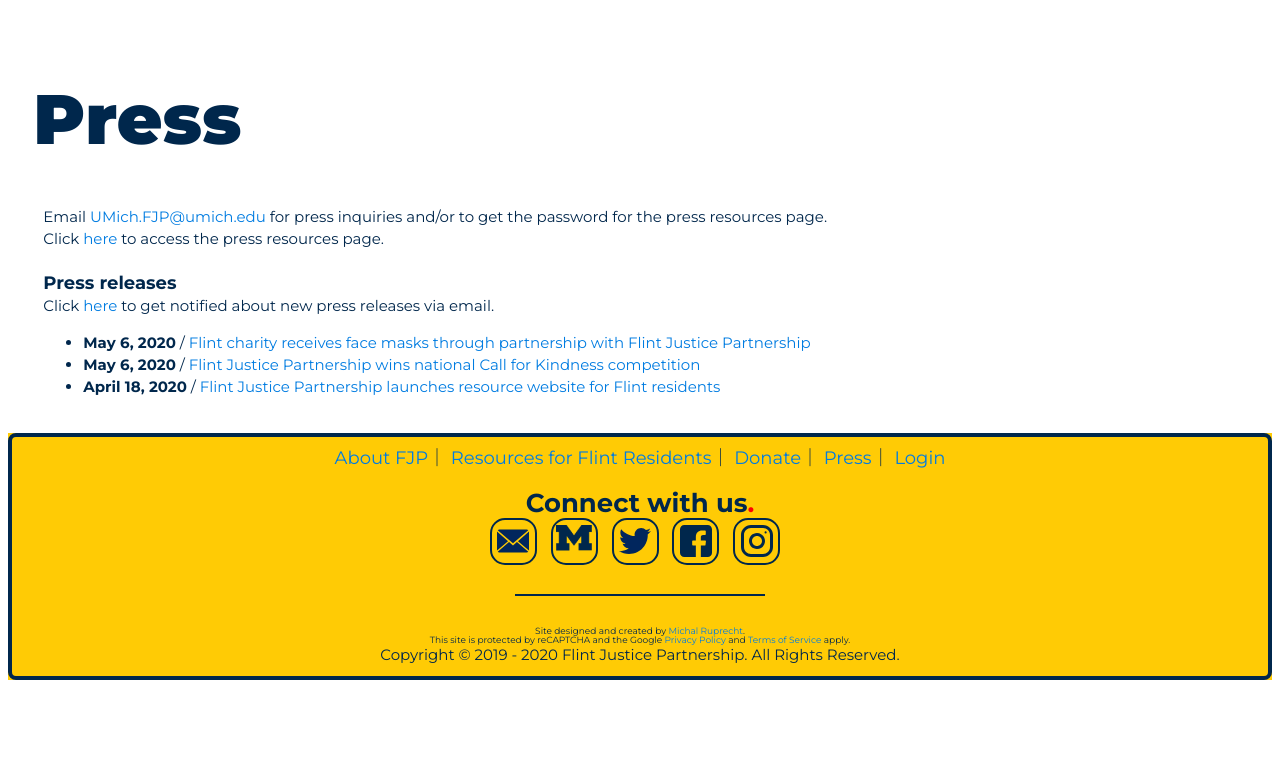
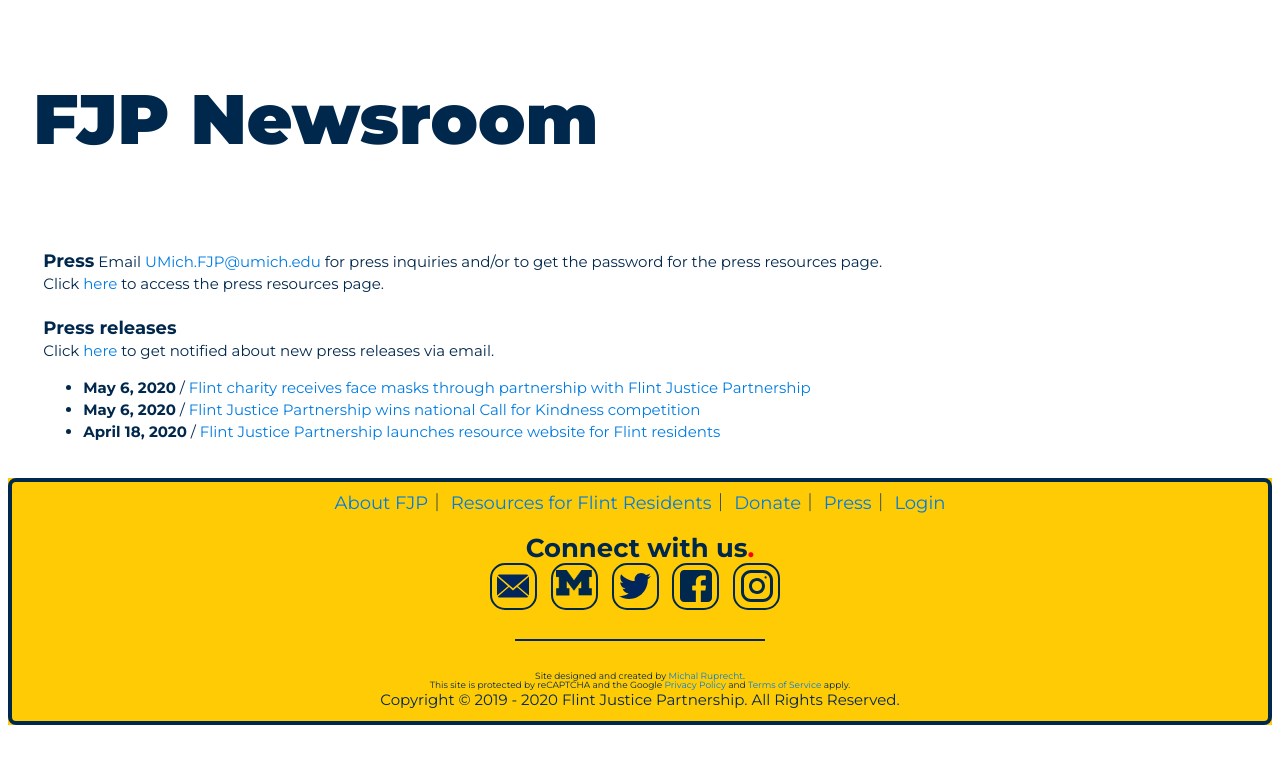
Before and after one commit to umichfjp/umichfjp.github.io, a Jekyll site: the page built from pages/press.html, in a window 1280 px wide. Shown: the top 764 px of the page. Built offline with Jekyll 4.4.1, drawn with Linux system fonts in a browser that asks for light colours.

Commit message:
Update press.html

```diff
--- a/pages/press.html
+++ b/pages/press.html
@@ -1,18 +1,19 @@
 ---
 layout: default
-title: Press
+title: FJP Newsroom
 ---
 <!DOCTYPE html>
 <html lang="en" dir="ltr">
   <head>
-    <title>Press</title>
+    <title>FJP Newsroom</title>
     <meta name="description" content="Flint Justice Partnership Press. umich fjp press">
   </head>
   <body>
     <div class="grid">
       <div class="text">
-        <h1>Press</h1>
+        <h1>FJP Newsroom</h1>
         <h3>
+          <br><br><b><big>Press</big></b>
           Email <a href="mailto:UMich.FJP@umich.edu">UMich.FJP@umich.edu</a> for press inquiries and/or to get the password for the press resources page.
           <br>Click <a href="https://umichfjp.github.io/pages/presspass">here</a> to access the press resources page.
 
```
